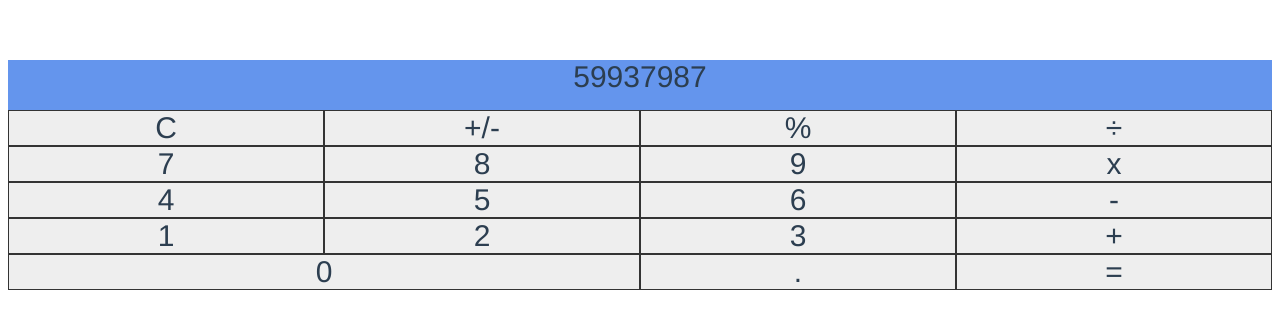
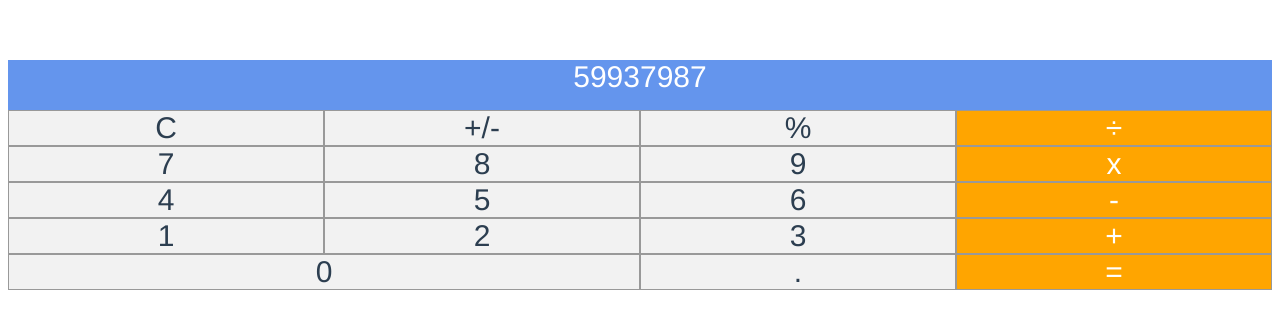
Before and after one commit to miniengineer/vuejs-calculator, a Vue app: page / in a window 1280 px wide. Shown: the top 328 px of the page. Built offline with nearby package versions, Linux system fonts and the light colour scheme.

Commit message:
added more styling to the calculator

```diff
--- a/src/components/Calculator.vue
+++ b/src/components/Calculator.vue
@@ -4,22 +4,22 @@
     <div class="btn">C</div>
     <div class="btn">+/-</div>
     <div class="btn">%</div>
-    <div class="btn">÷</div>
+    <div class="btn operator">÷</div>
     <div class="btn">7</div>
     <div class="btn">8</div>
     <div class="btn">9</div>
-    <div class="btn">x</div>
+    <div class="btn operator">x</div>
     <div class="btn">4</div>
     <div class="btn">5</div>
     <div class="btn">6</div>
-    <div class="btn">-</div>
+    <div class="btn operator">-</div>
     <div class="btn">1</div>
     <div class="btn">2</div>
     <div class="btn">3</div>
-    <div class="btn">+</div>
+    <div class="btn operator">+</div>
     <div class="btn zero">0</div>
     <div class="btn">.</div>
-    <div class="btn">=</div>
+    <div class="btn operator">=</div>
   </div>
 </template>
 
@@ -43,6 +43,7 @@ export default {
 .display {
   grid-column: 1 / 5;
   background-color: cornflowerblue;
+  color: white;
 }
 
 .zero {
@@ -50,7 +51,12 @@ export default {
 }
 
 .btn {
-  background-color: #eee;
-  border: 1px solid #333;
+  background-color: #F2F2F2;
+  border: 1px solid #999;
+}
+
+.operator {
+  background-color: orange;
+  color: white;
 }
 </style>
```
